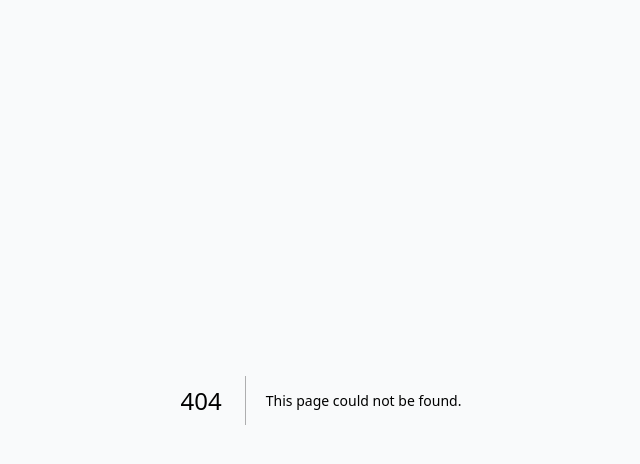
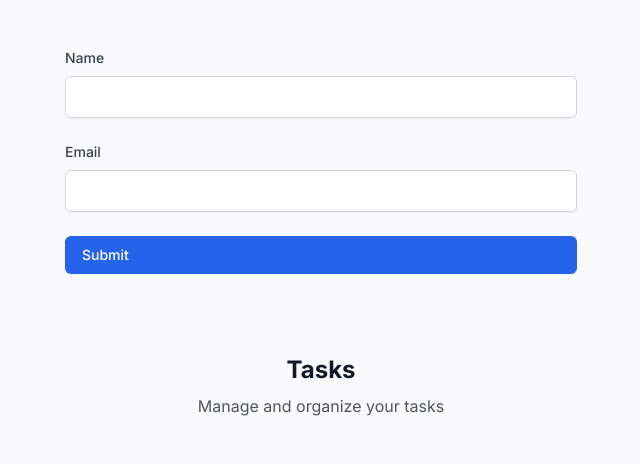
Before and after one commit to abhinav118/task-manager-pro-1755635460400, a Next.js app: page /tasks in a window 1280 px wide. Before the commit this address had no page. Shown: the top 464 px of the page, without its empty margins (319-959 px from the left). Built offline with nearby package versions, Linux system fonts and the light colour scheme.

Commit message:
Add app/tasks/page.tsx

```diff
--- /dev/null
+++ b/app/tasks/page.tsx
@@ -0,0 +1,27 @@
+import { siteData, navigation } from '@/lib/data'
+
+export default function TasksPage() {
+  return (
+    <div className="min-h-screen">
+      <div className="container py-12">
+          <form className="max-w-lg mx-auto space-y-6">
+            <div>
+              <label className="block text-sm font-medium text-gray-700 mb-2">Name</label>
+              <input type="text" className="w-full px-3 py-2 border border-gray-300 rounded-md shadow-sm focus:ring-blue-500 focus:border-blue-500" />
+            </div>
+            <div>
+              <label className="block text-sm font-medium text-gray-700 mb-2">Email</label>
+              <input type="email" className="w-full px-3 py-2 border border-gray-300 rounded-md shadow-sm focus:ring-blue-500 focus:border-blue-500" />
+            </div>
+            <button type="submit" className="btn btn-primary w-full">Submit</button>
+          </form>
+        </div>
+<div className="container py-8">
+          <div className="text-center">
+            <h2 className="text-2xl font-bold">Tasks</h2>
+            <p className="text-gray-600 mt-2">Manage and organize your tasks</p>
+          </div>
+        </div>
+    </div>
+  )
+}
```
